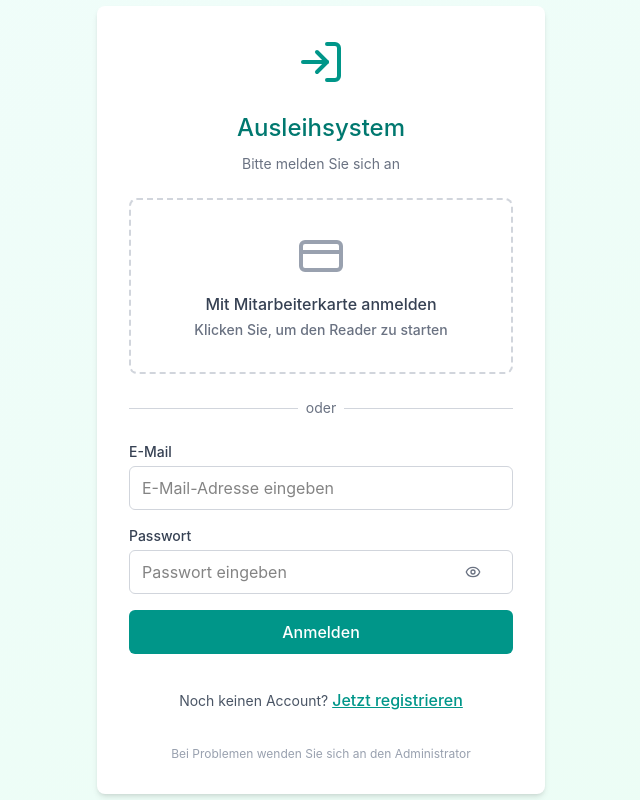
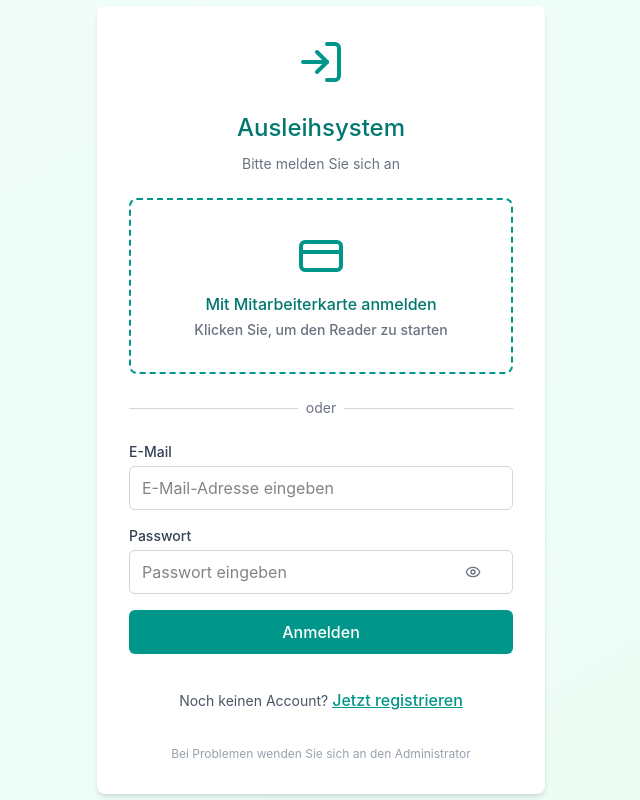
Before and after one commit to mariushetzel/ausleihsystem_frontend, a React (Vite) app: page / in a window 1280 px wide. Shown: the whole page, without its empty margins (319-959 px from the left). Built offline with nearby package versions, Linux system fonts and the light colour scheme; no server answers.

Commit message:
LoginForm: Kartenleser-Button Rahmen und Icon in Teal-Gruen angepasst

```diff
--- a/src/app/components/LoginForm.tsx
+++ b/src/app/components/LoginForm.tsx
@@ -260,17 +260,17 @@ export function LoginForm({ onLogin, onRegister }: LoginFormProps) {
             className={`w-full py-8 border-2 border-dashed rounded-lg transition-all ${
               isCardReaderActive
                 ? 'border-red-400 bg-red-50 hover:bg-red-100'
-                : 'border-gray-300 hover:border-teal-400 hover:bg-gray-50'
+                : 'border-teal-600 hover:border-teal-700 hover:bg-teal-50'
             }`}
           >
             <div className="flex flex-col items-center gap-3">
               {isLoading ? (
                 <Loader2 className="w-12 h-12 text-teal-600 animate-spin" />
               ) : (
-                <CreditCard className={`w-12 h-12 ${isCardReaderActive ? 'text-red-500' : 'text-gray-400'}`} />
+                <CreditCard className={`w-12 h-12 ${isCardReaderActive ? 'text-red-500' : 'text-teal-600'}`} />
               )}
               <div className="text-center">
-                <p className={`font-medium ${isCardReaderActive ? 'text-red-600' : 'text-gray-700'}`}>
+                <p className={`font-medium ${isCardReaderActive ? 'text-red-600' : 'text-teal-700'}`}>
                   {isLoading ? 'Anmelden...' : (isCardReaderActive ? 'Scan abbrechen' : 'Mit Mitarbeiterkarte anmelden')}
                 </p>
                 <p className="text-sm text-gray-500 mt-1">
```
Also changed, not shown: 5 other files (tests, documents, lock files or other folders).
